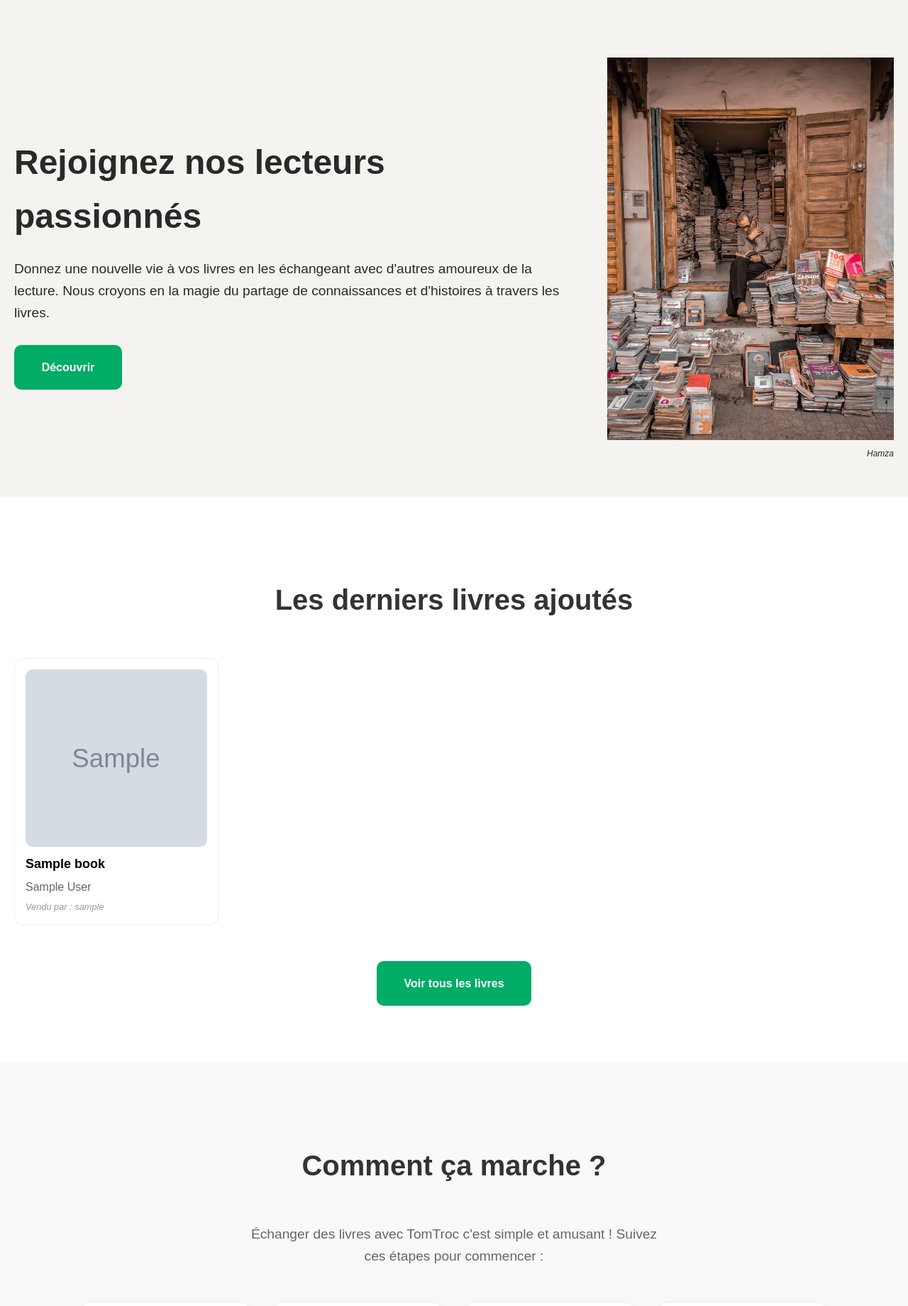
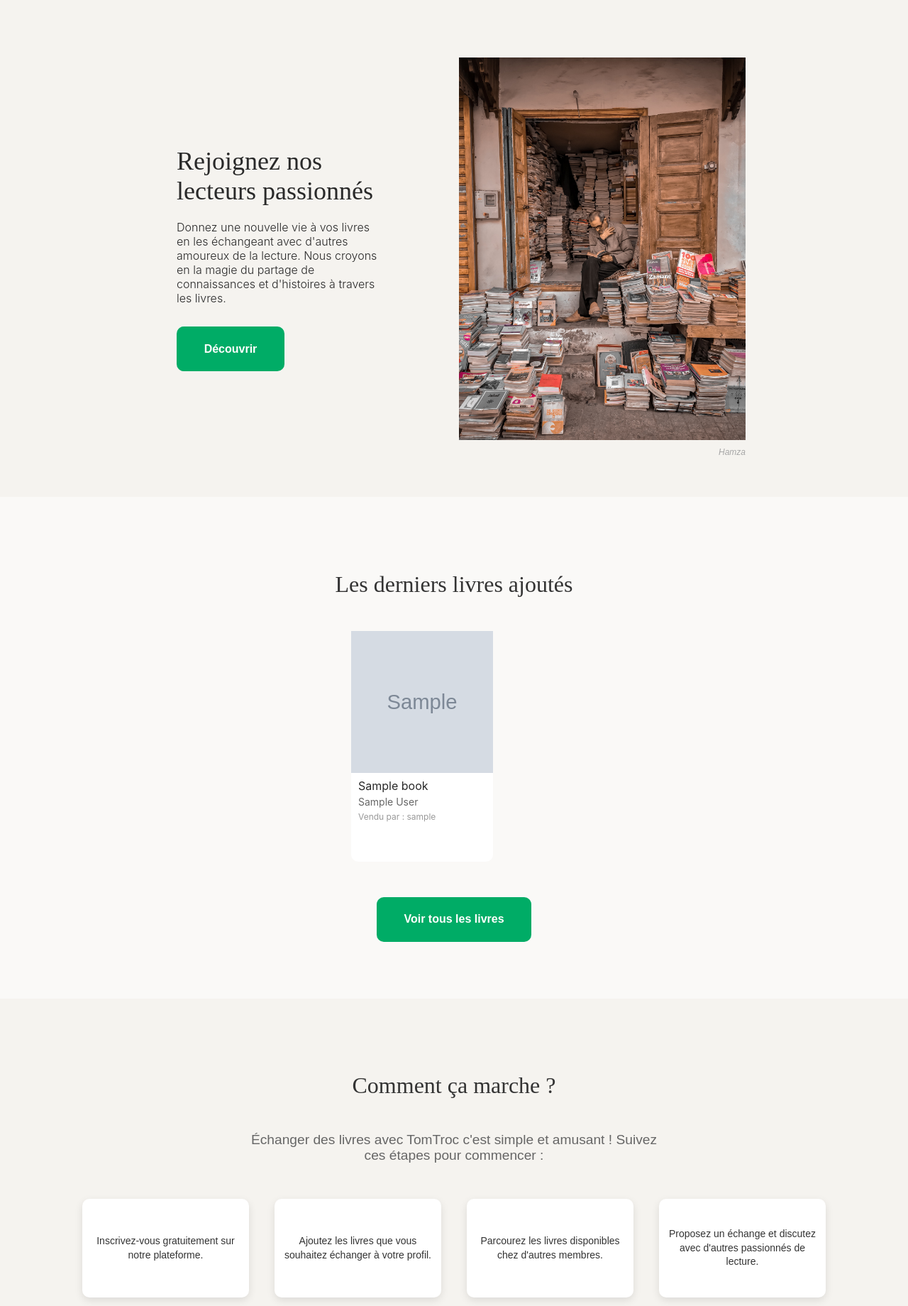
Before and after one commit to RoiVegetto/tomtroc, a PHP site: page / in a window 1280 px wide; the page is wider, and only the part inside the window is pictured. Shown: the part 80-1920 px from the top of that part at 71% size. Run offline with PHP 8.4, Linux system fonts and the light colour scheme; tables that the repository leaves empty or names only in its code hold one stand-in row (values such as "Sample post"); grey boxes marked "Sample" are stand-in pictures.

Commit message:
Nouvelle avancée CSS
Importation de quelques images pour la BDD

Mise en place du tri avec barre de recherche dans la page "Nos livres a l'échange"

```diff
--- a/app/models/Book.php
+++ b/app/models/Book.php
@@ -29,6 +29,22 @@ class Book
             WHERE b.is_available = 1
             ORDER BY b.id DESC
         ");
+        return $stmt->fetchAll();
+    }
+
+    public static function search(string $searchTerm): array
+    {
+        $pdo = Database::getConnection();
+        $stmt = $pdo->prepare("
+            SELECT b.id, b.photo, b.title, b.author, b.description, b.is_available, u.username AS owner_username
+            FROM books b
+            JOIN users u ON u.id = b.user_id
+            WHERE b.is_available = 1
+            AND (b.title LIKE :search OR b.author LIKE :search)
+            ORDER BY b.id DESC
+        ");
+        $searchParam = '%' . $searchTerm . '%';
+        $stmt->execute(['search' => $searchParam]);
         return $stmt->fetchAll();
     }
 
--- a/public/css/assets/style.css
+++ b/public/css/assets/style.css
@@ -13,16 +13,31 @@ html, body {
 }
 
 body {
-  min-height: 100vh;
+  height: 100vh;
   display: flex;
   flex-direction: column;
   margin: 0;
+  overflow-y: auto;
+  scrollbar-width: none; /* Firefox */
+  -ms-overflow-style: none; /* IE/Edge */
+}
+
+body::-webkit-scrollbar {
+  display: none; /* Chrome/Safari/Opera */
 }
 
 .page-content {
   flex: 1;
   display: flex;
   flex-direction: column;
+  overflow-y: auto;
+  scrollbar-width: none; /* Firefox */
+  -ms-overflow-style: none; /* IE/Edge */
+  background: #FAF9F7;
+}
+
+.page-content::-webkit-scrollbar {
+  display: none; /* Chrome/Safari/Opera */
 }
 
 /* Header */
@@ -196,27 +257,23 @@ nav a[href="/tomtroc/public/account/profile"]::after {
 }
 
 .book-card{
-  display:block;
-  border:1px solid #eee;
-  border-radius:12px;
-  padding:12px;
-  text-decoration:none;
-  color:inherit;
-  background:#fff;
-  transition: transform .12s ease, box-shadow .12s ease;
-}
-
-.book-card:hover{
-  transform: translateY(-2px);
-  box-shadow: 0 8px 24px rgba(0,0,0,.08);
+  display: flex;
+  flex-direction: column;
+  width: 200px;
+  text-decoration: none;
+  color: inherit;
+  background: #fff;
+  overflow: hidden;
+  border-radius: 0 0 10px 10px;
 }
 
 .book-cover{
-  width:100%;
-  height:200px;
-  border-radius:10px;
-  overflow:hidden;
-  background:#f2f2f2;
+  width: 200px;
+  height: 200px;
+  overflow: hidden;
+  background: #f2f2f2;
+  flex-shrink: 0;
+  border-radius: 0;
 }
 
 .book-cover img{
@@ -233,17 +290,35 @@ nav a[href="/tomtroc/public/account/profile"]::after {
 }
 
 .book-info{
-  margin-top:10px;
+  width: 200px;
+  height: 125px;
+  padding: 10px;
+  box-sizing: border-box;
+  display: flex;
+  flex-direction: column;
+  gap: 8px;
 }
 
 .book-title{
-  margin:0 0 5px;
-  font-size:18px;
+  font-family: 'Inter';
+  font-weight: 400;
+  font-style: normal;
+  font-size: 16px;
+  line-height: 100%;
+  letter-spacing: 0%;
+  margin: 0;
+  color: #292929;
 }
 
 .book-author{
-  margin:0;
-  color:#666;
+  font-family: 'Inter';
+  font-weight: 400;
+  font-style: normal;
+  font-size: 14px;
+  line-height: 100%;
+  letter-spacing: 0%;
+  margin: 0;
+  color: #666;
 }
 
 .book-seller {
@@ -305,9 +380,7 @@ nav a[href="/tomtroc/public/account/profile"]::after {
 /* Page d'accueil */
 
 body {
-  margin: 0;
   font-family: Arial, sans-serif;
-  line-height: 1.6;
   max-width: 1440px;
   margin: 0 auto;
 }
@@ -329,20 +402,28 @@ body {
 .hero-content {
   display: flex;
   align-items: center;
-  gap: 50px;
+  gap: 111px;
 }
 
 .hero-text {
   flex: 1;
+  margin-left: 20px;
+  max-width: 287px;
 }
 
 .hero-text h1 {
-  font-size: 3rem;
+  font-family: 'Playfair Display';
+  font-style: normal;
+  font-weight: 400;
+  font-size: 36px;
   margin-bottom: 20px;
 }
 
 .hero-text p {
-  font-size: 1.2rem;
+  font-family: 'Inter';
+  font-style: normal;
+  font-weight: 300;
+  font-size: 16px;
   margin-bottom: 30px;
 }
 
@@ -389,6 +470,7 @@ body {
   font-size: 12px;
   font-style: italic;
   text-align: right;
+  color : #A6A6A6;
 }
 
 /* Footer */
@@ -432,42 +514,97 @@ body {
 /* Section derniers livres */
 .latest-books-section {
   padding: 80px 0;
-  background: white;
+  background: #FAF9F7;
 }
 
 .section-title {
+  font-family: 'Playfair Display';
+  font-weight: 400;
+  font-style: normal;
+  font-size: 32px;
+  line-height: 100%;
+  letter-spacing: 0%;
   text-align: center;
-  font-size: 2.5rem;
   margin-bottom: 50px;
   color: #333;
 }
 
 .latest-books-grid {
   display: grid;
-  grid-template-columns: repeat(4, 1fr);
+  grid-template-columns: repeat(4, 0fr);
   gap: 30px;
   margin-bottom: 50px;
+  justify-content: center;
 }
 
 .book-card-large {
-  display: block;
-  border: 1px solid #eee;
-  border-radius: 12px;
-  padding: 15px;
+  display: flex;
+  flex-direction: column;
+  width: 200px;
   text-decoration: none;
   color: inherit;
   background: #fff;
-  transition: transform .12s ease, box-shadow .12s ease;
-  height: fit-content;
-}
-
-.book-card-large:hover {
-  transform: translateY(-5px);
-  box-shadow: 0 12px 30px rgba(0,0,0,.1);
+  overflow: hidden;
+  border-radius: 0 0 10px 10px;
 }
 
 .book-card-large .book-cover {
-  height: 250px; /* Plus grand que les 200px originaux */
+  width: 200px;
+  height: 200px;
+  overflow: hidden;
+  background: #f2f2f2;
+  flex-shrink: 0;
+  border-radius: 0;
+}
+
+.book-card-large .book-cover img {
+  width: 100%;
+  height: 100%;
+  object-fit: cover;
+  display: block;
+}
+
+.book-card-large .book-info {
+  width: 200px;
+  height: 125px;
+  padding: 10px;
+  box-sizing: border-box;
+  display: flex;
+  flex-direction: column;
+  gap: 8px;
+}
+
+.book-card-large .book-title {
+  font-family: 'Inter';
+  font-weight: 400;
+  font-style: normal;
+  font-size: 16px;
+  line-height: 100%;
+  letter-spacing: 0%;
+  margin: 0;
+  color: #292929;
+}
+
+.book-card-large .book-author {
+  font-family: 'Inter';
+  font-weight: 400;
+  font-style: normal;
+  font-size: 14px;
+  line-height: 100%;
+  letter-spacing: 0%;
+  margin: 0;
+  color: #666;
+}
+
+.book-card-large .book-seller {
+  font-family: 'Inter';
+  font-weight: 400;
+  font-style: normal;
+  font-size: 12px;
+  line-height: 100%;
+  letter-spacing: 0%;
+  margin: 0;
+  color: #999;
 }
 
 .see-all-link {
@@ -498,7 +635,7 @@ body {
 /* Section Comment ça marche */
 .how-it-works-section {
   padding: 80px 0;
-  background: #f9f9f9;
+  background: #F5F3EF;
 }
 
 .section-subtitle {
```
Also changed, not shown: other parts of public/css/assets/style.css (+79 -8 lines), app/controllers/BooksController.php (+7 -1 lines), app/views/books/exchange.php (+11 -2 lines), public/uploads/avatars/livre_jungle.jpg (added), public/uploads/livre_jungle.jpg (added).
